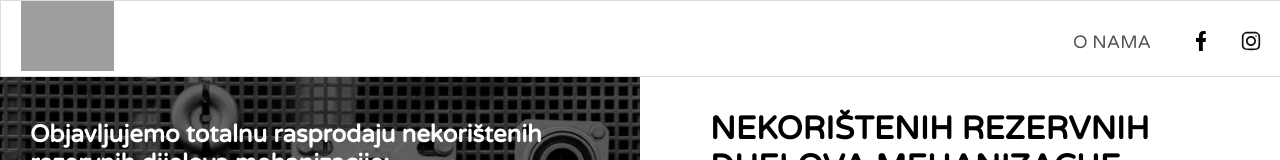
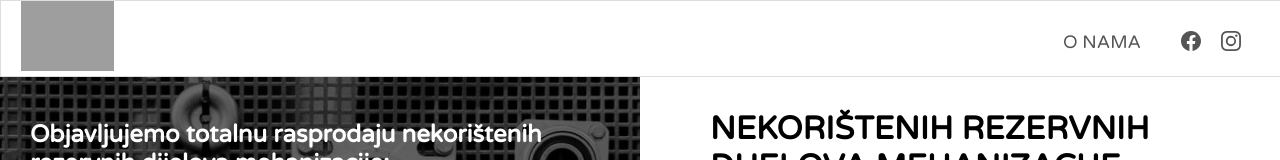
Before and after one commit to Loren377/Loren377.github.io, a plain HTML site: page Zadaca1/index.html in a window 1280 px wide. Shown: the top 160 px of the page. Drawn offline with Linux system fonts and the light colour scheme; grey boxes are pictures that could not be loaded; a web font is replaced by a local one.

Commit message:
promjena #f i #inst ikona

```diff
--- a/Zadaca1/index.html
+++ b/Zadaca1/index.html
@@ -51,7 +51,7 @@
             background-color: rgb(55, 55, 189);
             color: white;
         }
-        #i:hover{
+        #inst:hover{
             border-radius: 3px;
             background-color: rgb(186, 12, 186);
             color: white;
@@ -115,6 +115,8 @@
         }
         #inst{
             margin-right: 20px;
+            width: 20px;
+            height: 20px;
         }
         ul{
             list-style-type: disc;
@@ -268,8 +270,17 @@
         <a href="index.html" class="retina-logo" data-dark-logo="images/canvasone-dark@2x.png"><img src="https://pporahovica.hr/wp-content/uploads/2020/05/Logo-gold.png" alt="PP Orahovica"></a>
         <div class="head">
             <a id="head" href=""><div>O NAMA</div></a>
-            <a href=""><img id="f" class="header" src="image/facebook-176-svgrepo-com.svg"></a>
-        <a id="inst" href=""><img id="i" class="header" src="image/instagram-svgrepo-com.svg"></a>
+            <a href="">
+                <svg xmlns="http://www.w3.org/2000/svg" id="f" class="header" width="16" height="16" fill="currentColor" class="bi bi-facebook" viewBox="0 0 16 16">
+                <path d="M16 8.049c0-4.446-3.582-8.05-8-8.05C3.58 0-.002 3.603-.002 8.05c0 4.017 2.926 7.347 6.75 7.951v-5.625h-2.03V8.05H6.75V6.275c0-2.017 1.195-3.131 3.022-3.131.876 0 1.791.157 1.791.157v1.98h-1.009c-.993 0-1.303.621-1.303 1.258v1.51h2.218l-.354 2.326H9.25V16c3.824-.604 6.75-3.934 6.75-7.951"/>
+              </svg>
+            </a>
+
+            <a href="">
+                <svg id="inst" xmlns="http://www.w3.org/2000/svg" width="16" height="16" fill="currentColor" class="bi bi-instagram" viewBox="0 0 16 16">
+                    <path d="M8 0C5.829 0 5.556.01 4.703.048 3.85.088 3.269.222 2.76.42a3.9 3.9 0 0 0-1.417.923A3.9 3.9 0 0 0 .42 2.76C.222 3.268.087 3.85.048 4.7.01 5.555 0 5.827 0 8.001c0 2.172.01 2.444.048 3.297.04.852.174 1.433.372 1.942.205.526.478.972.923 1.417.444.445.89.719 1.416.923.51.198 1.09.333 1.942.372C5.555 15.99 5.827 16 8 16s2.444-.01 3.298-.048c.851-.04 1.434-.174 1.943-.372a3.9 3.9 0 0 0 1.416-.923c.445-.445.718-.891.923-1.417.197-.509.332-1.09.372-1.942C15.99 10.445 16 10.173 16 8s-.01-2.445-.048-3.299c-.04-.851-.175-1.433-.372-1.941a3.9 3.9 0 0 0-.923-1.417A3.9 3.9 0 0 0 13.24.42c-.51-.198-1.092-.333-1.943-.372C10.443.01 10.172 0 7.998 0zm-.717 1.442h.718c2.136 0 2.389.007 3.232.046.78.035 1.204.166 1.486.275.373.145.64.319.92.599s.453.546.598.92c.11.281.24.705.275 1.485.039.843.047 1.096.047 3.231s-.008 2.389-.047 3.232c-.035.78-.166 1.203-.275 1.485a2.5 2.5 0 0 1-.599.919c-.28.28-.546.453-.92.598-.28.11-.704.24-1.485.276-.843.038-1.096.047-3.232.047s-2.39-.009-3.233-.047c-.78-.036-1.203-.166-1.485-.276a2.5 2.5 0 0 1-.92-.598 2.5 2.5 0 0 1-.6-.92c-.109-.281-.24-.705-.275-1.485-.038-.843-.046-1.096-.046-3.233s.008-2.388.046-3.231c.036-.78.166-1.204.276-1.486.145-.373.319-.64.599-.92s.546-.453.92-.598c.282-.11.705-.24 1.485-.276.738-.034 1.024-.044 2.515-.045zm4.988 1.328a.96.96 0 1 0 0 1.92.96.96 0 0 0 0-1.92m-4.27 1.122a4.109 4.109 0 1 0 0 8.217 4.109 4.109 0 0 0 0-8.217m0 1.441a2.667 2.667 0 1 1 0 5.334 2.667 2.667 0 0 1 0-5.334"/>
+                  </svg>
+            </a>
         </div>
     </header>
     <div id="main">
```
